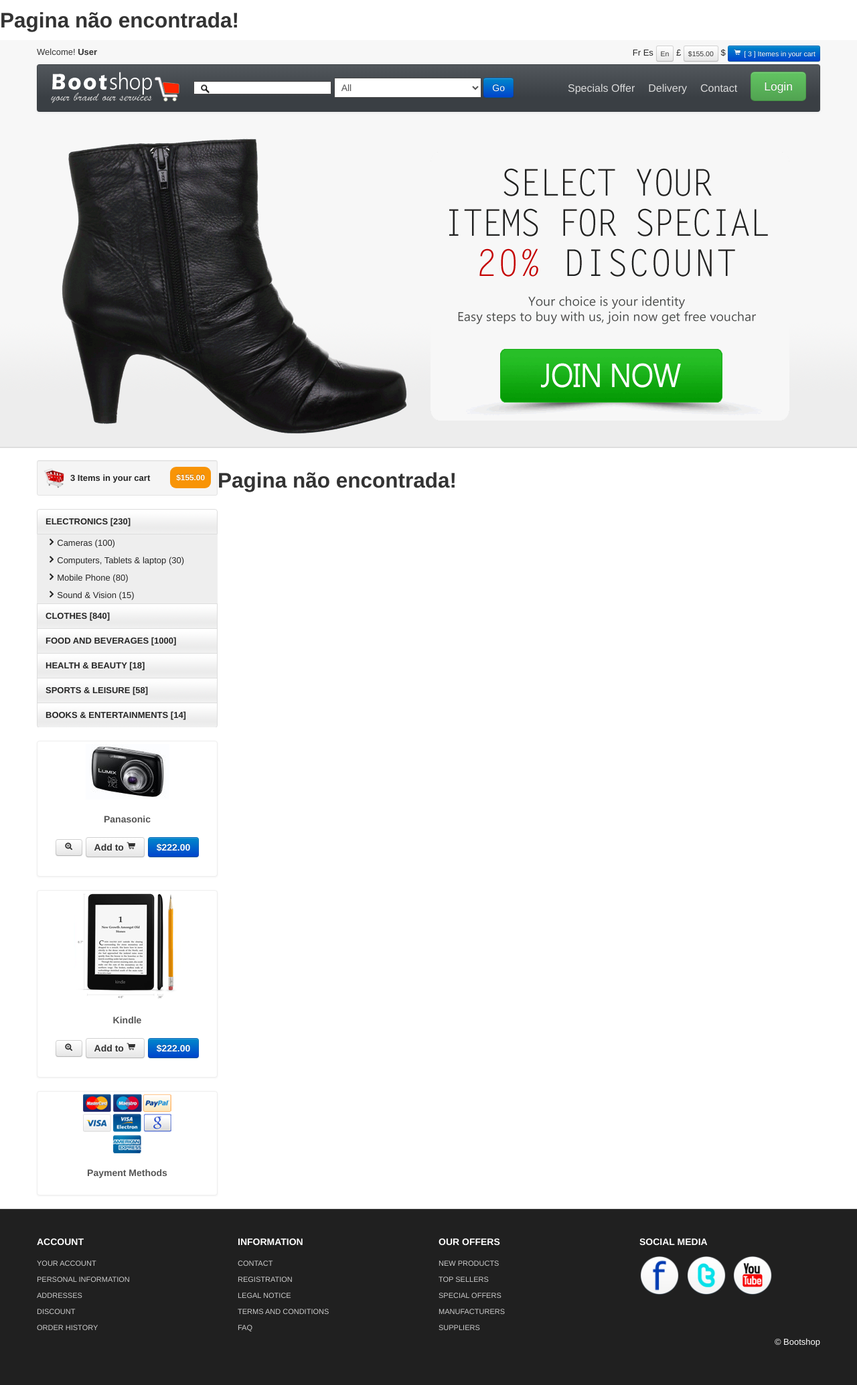
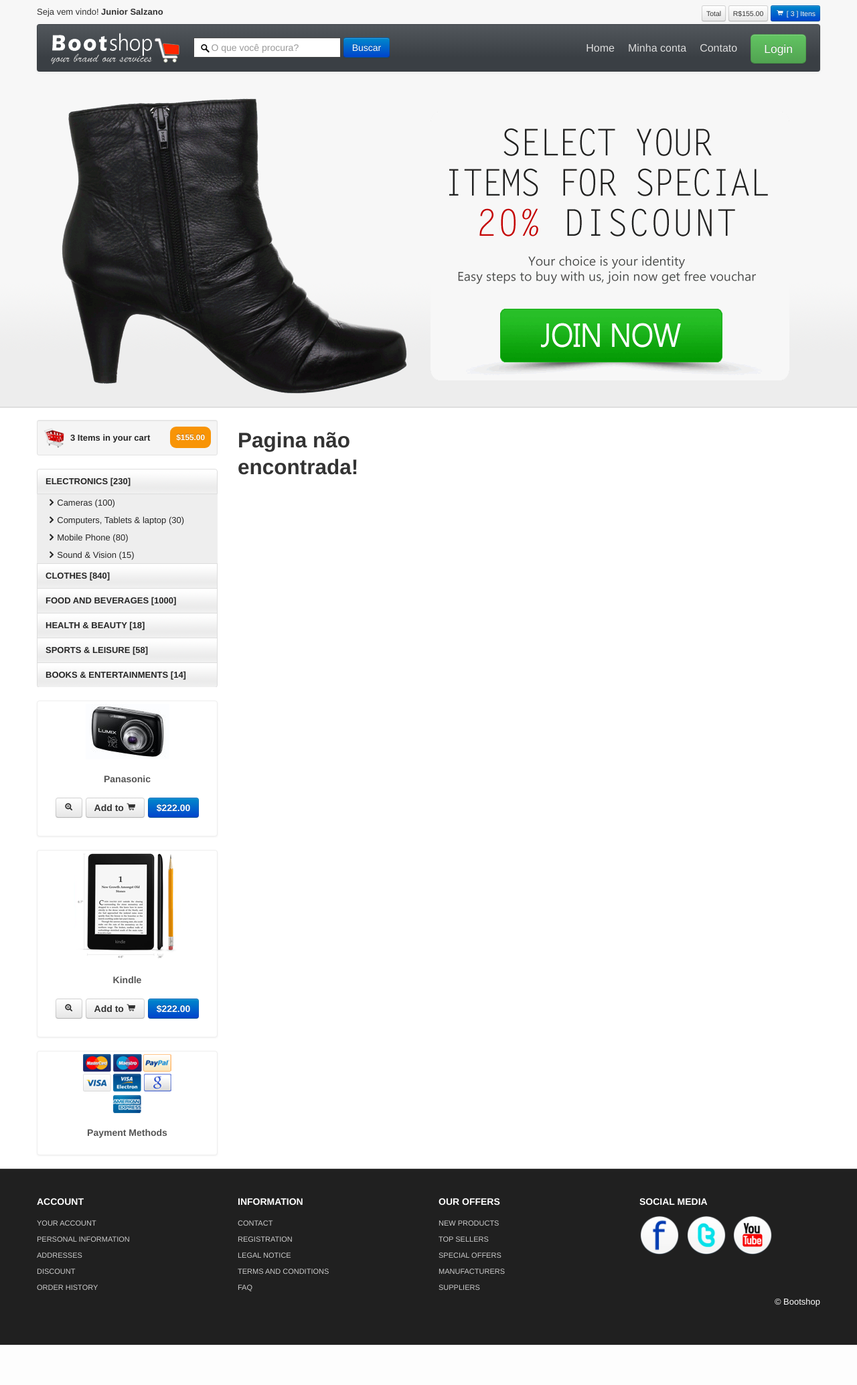
Before and after one commit to juniorsalzano/Loja_Virtual, a PHP site: page /loja_virtual/trunk/contato in a window 1280 px wide. Shown: the whole page at 67% size. After the commit the page ends 2008 px from the top, so only its background shows below. Run offline with PHP 8.4, Linux system fonts and the light colour scheme; some libraries are stand-ins or nearby versions.

Commit message:
Alterações no template - e criado pagina de contato

```diff
--- /dev/null
+++ b/controller/contato.php
@@ -0,0 +1,6 @@
+<?php
+
+  $smarty = new Template();
+  $smarty->assign('CONTATO','Página de contatos');
+  $smarty->display('contato.tpl');
+ ?>
--- /dev/null
+++ b/controller/minhaConta.php
@@ -0,0 +1,6 @@
+<?php
+
+  $smarty = new Template();
+  $smarty->assign('MINHA_CONTA','Página minha conta');
+  $smarty->display('minhaConta.tpl');
+ ?>
--- a/index.php
+++ b/index.php
@@ -2,11 +2,13 @@
 	require './lib/autoload.php';
 
 	$smarty = new Template();
-	Rotas::get_Pagina();
 
 	//valores para o template
 	$smarty->assign('NOME', 'Junior Salzano');
 	$smarty->assign('GET_TEMA', Rotas::get_SiteTEMA());
-	$smarty->assign('GET_HOME', Rotas::get_SiteHOME());
+	$smarty->assign('PAG_HOME', Rotas::get_SiteHOME());
+	$smarty->assign('PAG_CARRINHO', Rotas::pag_Carrinho());
+	$smarty->assign('PAG_MINHACONTA', Rotas::pag_MinhaConta());
+	$smarty->assign('PAG_CONTATO', Rotas::pag_Contato());
 	$smarty->display('index.tpl');
 ?>
--- a/model/Config.class.php
+++ b/model/Config.class.php
@@ -3,7 +3,7 @@
   Class Config{
     //INFORMAÇÕES BÁSICAS DO SITE
     const SITE_URL       = "http://localhost:83";
-    const SITE_PASTA     = "loja_virtual";
+    const SITE_PASTA     = "loja_virtual/trunk";
     const SITE_NOME      = "Loja virtual - Junior Salzano";
     const SITE_EMAIL_ADM = "loja_virtual@hotmail.com";
 
--- a/model/Rotas.Class.php
+++ b/model/Rotas.Class.php
@@ -22,6 +22,14 @@
       return self::get_SiteHOME().'/carrinho';
     }
 
+    Static function pag_MinhaConta(){
+      return self::get_SiteHOME().'/minhaconta';
+    }
+
+    Static function pag_Contato(){
+      return self::get_SiteHOME().'/contato';
+    }
+
 
   	Static function get_Pagina(){
 
--- a/view/index.tpl
+++ b/view/index.tpl
@@ -2,49 +2,33 @@
 <html>
   <head>
     <meta charset="utf-8">
-    <title>Bootshop online Shopping cart</title>
+    <title>Loja Virtual</title>
     <meta name="viewport" content="width=device-width, initial-scale=1.0">
     <meta name="description" content="">
     <meta name="author" content="">
-<!--Less styles -->
-   <!-- Other Less css file //different less files has different color scheam
-	<link rel="stylesheet/less" type="text/css" href="themes/less/simplex.less">
-	<link rel="stylesheet/less" type="text/css" href="themes/less/classified.less">
-	<link rel="stylesheet/less" type="text/css" href="themes/less/amelia.less">  MOVE DOWN TO activate
-	-->
-	<!--<link rel="stylesheet/less" type="text/css" href="themes/less/bootshop.less">
-	<script src="themes/js/less.js" type="text/javascript"></script> -->
-
-<!-- Bootstrap style -->
     <link id="callCss" rel="stylesheet" href="{$GET_TEMA}/tema/bootshop/bootstrap.min.css" media="screen"/>
     <link href="{$GET_TEMA}/tema/css/base.css" rel="stylesheet" media="screen"/>
-<!-- Bootstrap style responsive -->
-	<link href="{$GET_TEMA}/tema/css/bootstrap-responsive.min.css" rel="stylesheet"/>
-	<link href="{$GET_TEMA}/tema/css/font-awesome.css" rel="stylesheet" type="text/css">
-<!-- Google-code-prettify -->
-	<link href="{$GET_TEMA}/tema/js/google-code-prettify/prettify.css" rel="stylesheet"/>
-<!-- fav and touch icons -->
+	  <link href="{$GET_TEMA}/tema/css/bootstrap-responsive.min.css" rel="stylesheet"/>
+	  <link href="{$GET_TEMA}/tema/css/font-awesome.css" rel="stylesheet" type="text/css">
+	  <link href="{$GET_TEMA}/tema/js/google-code-prettify/prettify.css" rel="stylesheet"/>
+	  <link href="{$GET_TEMA}/tema/contatos/contatos.css" rel="stylesheet"/>
     <link rel="shortcut icon" href="{$GET_TEMA}/tema/images/ico/favicon.ico">
     <link rel="apple-touch-icon-precomposed" sizes="144x144" href="{$GET_TEMA}/tema/images/ico/apple-touch-icon-144-precomposed.png">
     <link rel="apple-touch-icon-precomposed" sizes="114x114" href="{$GET_TEMA}/tema/images/ico/apple-touch-icon-114-precomposed.png">
     <link rel="apple-touch-icon-precomposed" sizes="72x72" href="{$GET_TEMA}/tema/images/ico/apple-touch-icon-72-precomposed.png">
     <link rel="apple-touch-icon-precomposed" href="{$GET_TEMA}/tema/images/ico/apple-touch-icon-57-precomposed.png">
-	<style type="text/css" id="enject"></style>
+	  <style type="text/css" id="enject"></style>
   </head>
 <body>
 <div id="header">
 <div class="container">
 <div id="welcomeLine" class="row">
-	<div class="span6">Welcome!<strong> User</strong></div>
+	<div class="span6">Seja vem vindo! <strong>{$NOME}</strong></div>
 	<div class="span6">
 	<div class="pull-right">
-		<a href="product_summary.html"><span class="">Fr</span></a>
-		<a href="product_summary.html"><span class="">Es</span></a>
-		<span class="btn btn-mini">En</span>
-		<a href="product_summary.html"><span>&pound;</span></a>
-		<span class="btn btn-mini">$155.00</span>
-		<a href="product_summary.html"><span class="">$</span></a>
-		<a href="product_summary.html"><span class="btn btn-mini btn-primary"><i class="icon-shopping-cart icon-white"></i> [ 3 ] Itemes in your cart </span> </a>
+		<span class="btn btn-mini">Total</span>
+		<span class="btn btn-mini">R$155.00</span>
+		<a href="#"><span class="btn btn-mini btn-primary"><i class="icon-shopping-cart icon-white"></i> [ 3 ] Itens </span> </a>
 	</div>
 	</div>
 </div>
@@ -56,23 +40,15 @@
 	<span class="icon-bar"></span>
 </a>
   <div class="navbar-inner">
-    <a class="brand" href="{$GET_HOME}"><img src="{$GET_TEMA}/tema/images/logo.png" alt="Bootsshop"/></a>
+    <a class="brand" href="{$PAG_HOME}"><img src="{$GET_TEMA}/tema/images/logo.png" alt="Bootsshop"/></a>
 		<form class="form-inline navbar-search" method="post" action="products.html" >
-		<input id="srchFld" class="srchTxt" type="text" />
-		  <select class="srchTxt">
-			<option>All</option>
-			<option>CLOTHES </option>
-			<option>FOOD AND BEVERAGES </option>
-			<option>HEALTH & BEAUTY </option>
-			<option>SPORTS & LEISURE </option>
-			<option>BOOKS & ENTERTAINMENTS </option>
-		</select>
-		  <button type="submit" id="submitButton" class="btn btn-primary">Go</button>
+		<input id="srchFld" class="srchTxt" type="text" placeholder="     O que você procura?" />
+		  <button type="submit" id="submitButton" class="btn btn-primary">Buscar</button>
     </form>
     <ul id="topMenu" class="nav pull-right">
-	 <li class=""><a href="special_offer.html">Specials Offer</a></li>
-	 <li class=""><a href="normal.html">Delivery</a></li>
-	 <li class=""><a href="contact.html">Contact</a></li>
+	 <li class=""><a href="{$PAG_HOME}">Home</a></li>
+	 <li class=""><a href="{$PAG_MINHACONTA}">Minha conta</a></li>
+	 <li class=""><a href="{$PAG_CONTATO}">Contato</a></li>
 	 <li class="">
 	 <a href="#login" role="button" data-toggle="modal" style="padding-right:0"><span class="btn btn-large btn-success">Login</span></a>
 	<div id="login" class="modal hide fade in" tabindex="-1" role="dialog" aria-labelledby="login" aria-hidden="false" >
@@ -231,17 +207,16 @@
 				<div class="caption">
 				  <h5>Payment Methods</h5>
 				</div>
-			  </div>
+			</div>
 	</div>
 <!-- Sidebar end=============================================== -->
-
 <!-- Conteudo begin=============================================== -->
+  <div id="sidebar" class="span3">
   {php}
     Rotas::get_Pagina();
-
   {/php}
+</div>
 <!-- Conteudo end=============================================== -->
-
 
 	</div>
 	</div>
@@ -290,6 +265,7 @@
 	<script src="{$GET_TEMA}/tema/js/google-code-prettify/prettify.js"></script>
 	<script src="{$GET_TEMA}/tema/js/bootshop.js"></script>
   <script src="{$GET_TEMA}/tema/js/jquery.lightbox-0.5.js"></script>
+  <script src="{$GET_TEMA}/tema/contatos/contatos.js"></script>
 	</div>
 	</div>
 </div>
--- /dev/null
+++ b/view/minhaConta.tpl
@@ -0,0 +1 @@
+<h2>{$MINHA_CONTA}</h2>
--- /dev/null
+++ b/view/tema/contatos/contatos.css
@@ -0,0 +1,43 @@
+#frmcontatoazul
+{
+    padding:18px;
+    width:680px;
+}
+
+#frmcontatoazul fieldset
+{
+    border:1px double #20a;
+    padding:10px;
+    border-radius:4px;
+    height: 430px;
+}
+
+#frmcontatoazul fieldset legend
+{
+    background-color:#484d52;
+    color:#ffe;
+    padding:10px;
+    margin:4px;
+    margin-bottom:20px;
+    border-radius:8px
+}
+
+#frmcontatoazul #singlebutton
+{
+    margin-top:20pt;
+}
+
+#frmcontatoazul .help-block
+{
+    display:none;
+}
+
+.form-control{
+  padding:18px;
+  margin:5px;
+  width:380px;
+}
+
+.btn.btn-primary.btn-lg{
+    margin:5px;
+}
```
Also changed, not shown: view/contato.tpl (added, +57 -0 lines), view/tema/contatos/contatos.js (added, +45 -0 lines).
